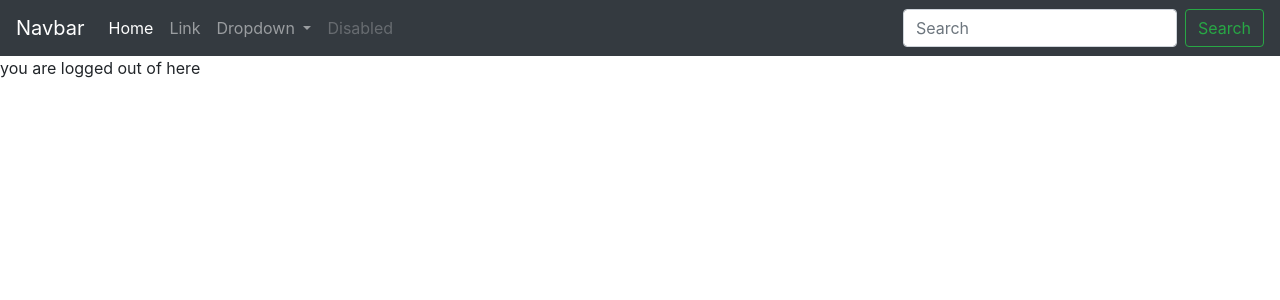
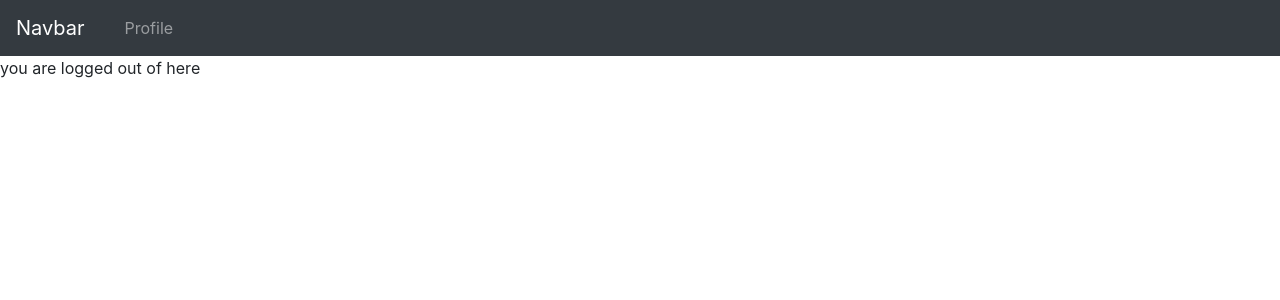
Before and after one commit to Sathvika-sk/To-Do-List-with-Registeration, a Django app: template templates/logout.html in a window 1280 px wide. Shown: the top 300 px of the page. Run offline with Django 4.2, Linux system fonts and the light colour scheme; the template is opened without the code that fills it, so the values that code supplies are empty.

Commit message:
Update logout.html

```diff
--- a/templates/logout.html
+++ b/templates/logout.html
@@ -12,7 +12,7 @@
   </head>
   <body>
     <nav class="navbar navbar-expand-lg navbar-dark bg-dark">
-      <a class="navbar-brand" href="#">Navbar</a>
+      <a class="navbar-brand" href="/dashboard">Navbar</a>
       <button class="navbar-toggler" type="button" data-toggle="collapse" data-target="#navbarSupportedContent" aria-controls="navbarSupportedContent" aria-expanded="false" aria-label="Toggle navigation">
         <span class="navbar-toggler-icon"></span>
       </button>
@@ -20,32 +20,17 @@
       <div class="collapse navbar-collapse" id="navbarSupportedContent">
         <ul class="navbar-nav mr-auto">
           <li class="nav-item active">
-            <a class="nav-link" href="#">Home <span class="sr-only">(current)</span></a>
+            <a class="nav-link" href="/dashboard/"><span class="sr-only">Dashboard</span></a>
           </li>
           <li class="nav-item">
-            <a class="nav-link" href="#">Link</a>
-          </li>
-          <li class="nav-item dropdown">
-            <a class="nav-link dropdown-toggle" href="#" id="navbarDropdown" role="button" data-toggle="dropdown" aria-haspopup="true" aria-expanded="false">
-              Dropdown
-            </a>
-            <div class="dropdown-menu" aria-labelledby="navbarDropdown">
-              <a class="dropdown-item" href="#">Action</a>
-              <a class="dropdown-item" href="#">Another action</a>
-              <div class="dropdown-divider"></div>
-              <a class="dropdown-item" href="#">Something else here</a>
-            </div>
-          </li>
-          <li class="nav-item">
-            <a class="nav-link disabled" href="#">Disabled</a>
+            <a class="nav-link" href="/profile/">Profile</a>
           </li>
         </ul>
-        <form class="form-inline my-2 my-lg-0">
-          <input class="form-control mr-sm-2" type="search" placeholder="Search" aria-label="Search">
-          <button class="btn btn-outline-success my-2 my-sm-0" type="submit">Search</button>
-        </form>
+
       </div>
     </nav>
+
+
     you are logged out of here
 
     <!-- Optional JavaScript -->
```
